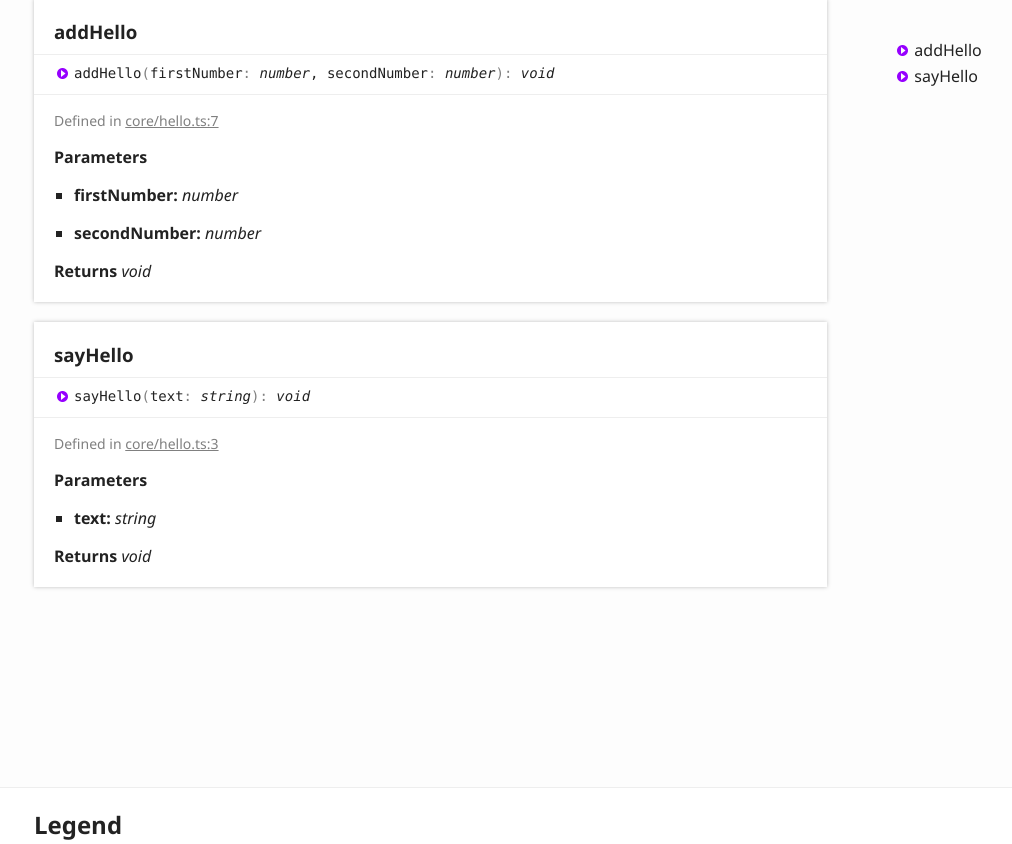
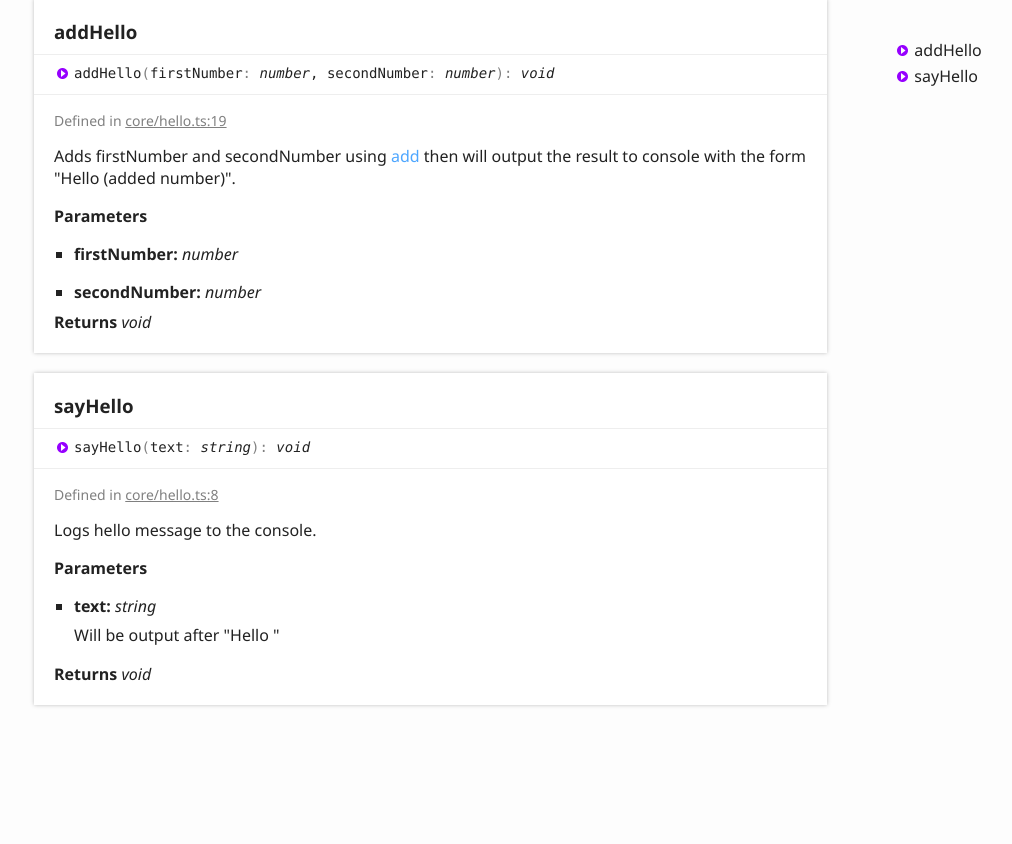
Before and after one commit to duskvirkus/terminaltxt-source, a website: page docs/modules/_core_hello_.html in a window 1280 px wide. Shown: the part 472-1316 px from the top of the page, without its empty margins (6-1018 px from the left). Drawn offline with Linux system fonts and the light colour scheme.

Commit message:
added doc comments

```diff
--- a/docs/modules/_core_hello_.html
+++ b/docs/modules/_core_hello_.html
@@ -92,9 +92,15 @@
 						<li class="tsd-description">
 							<aside class="tsd-sources">
 								<ul>
-									<li>Defined in <a href="https://github.com/figraham/picturesque/blob/4f67818/src/picturesque/core/hello.ts#L7">core/hello.ts:7</a></li>
+									<li>Defined in <a href="https://github.com/figraham/picturesque/blob/2a466c2/src/picturesque/core/hello.ts#L19">core/hello.ts:19</a></li>
 								</ul>
 							</aside>
+							<div class="tsd-comment tsd-typography">
+								<div class="lead">
+									<p>Adds firstNumber and secondNumber using <a href="_math_math_.html#add">add</a> then will output the result
+									to console with the form &quot;Hello (added number)&quot;.</p>
+								</div>
+							</div>
 							<h4 class="tsd-parameters-title">Parameters</h4>
 							<ul class="tsd-parameters">
 								<li>
@@ -102,6 +108,8 @@
 								</li>
 								<li>
 									<h5>secondNumber: <span class="tsd-signature-type">number</span></h5>
+									<div class="tsd-comment tsd-typography">
+									</div>
 								</li>
 							</ul>
 							<h4 class="tsd-returns-title">Returns <span class="tsd-signature-type">void</span></h4>
@@ -118,13 +126,21 @@
 						<li class="tsd-description">
 							<aside class="tsd-sources">
 								<ul>
-									<li>Defined in <a href="https://github.com/figraham/picturesque/blob/4f67818/src/picturesque/core/hello.ts#L3">core/hello.ts:3</a></li>
+									<li>Defined in <a href="https://github.com/figraham/picturesque/blob/2a466c2/src/picturesque/core/hello.ts#L8">core/hello.ts:8</a></li>
 								</ul>
 							</aside>
+							<div class="tsd-comment tsd-typography">
+								<div class="lead">
+									<p>Logs hello message to the console.</p>
+								</div>
+							</div>
 							<h4 class="tsd-parameters-title">Parameters</h4>
 							<ul class="tsd-parameters">
 								<li>
 									<h5>text: <span class="tsd-signature-type">string</span></h5>
+									<div class="tsd-comment tsd-typography">
+										<p>Will be output after &quot;Hello &quot;</p>
+									</div>
 								</li>
 							</ul>
 							<h4 class="tsd-returns-title">Returns <span class="tsd-signature-type">void</span></h4>
```
Also changed, not shown: docs/modules/_math_math_.html (+7 -1 lines), src/picturesque/core/hello.ts (+12 -0 lines), src/picturesque/math/math.ts (+7 -0 lines).
